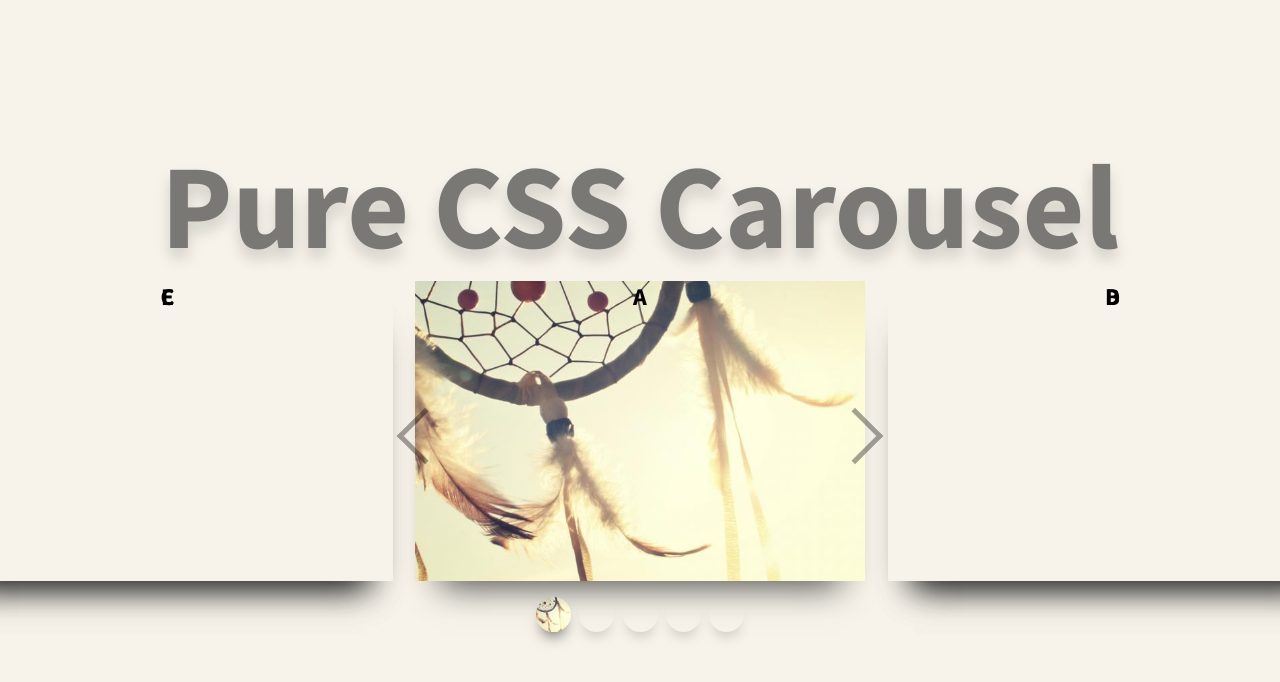
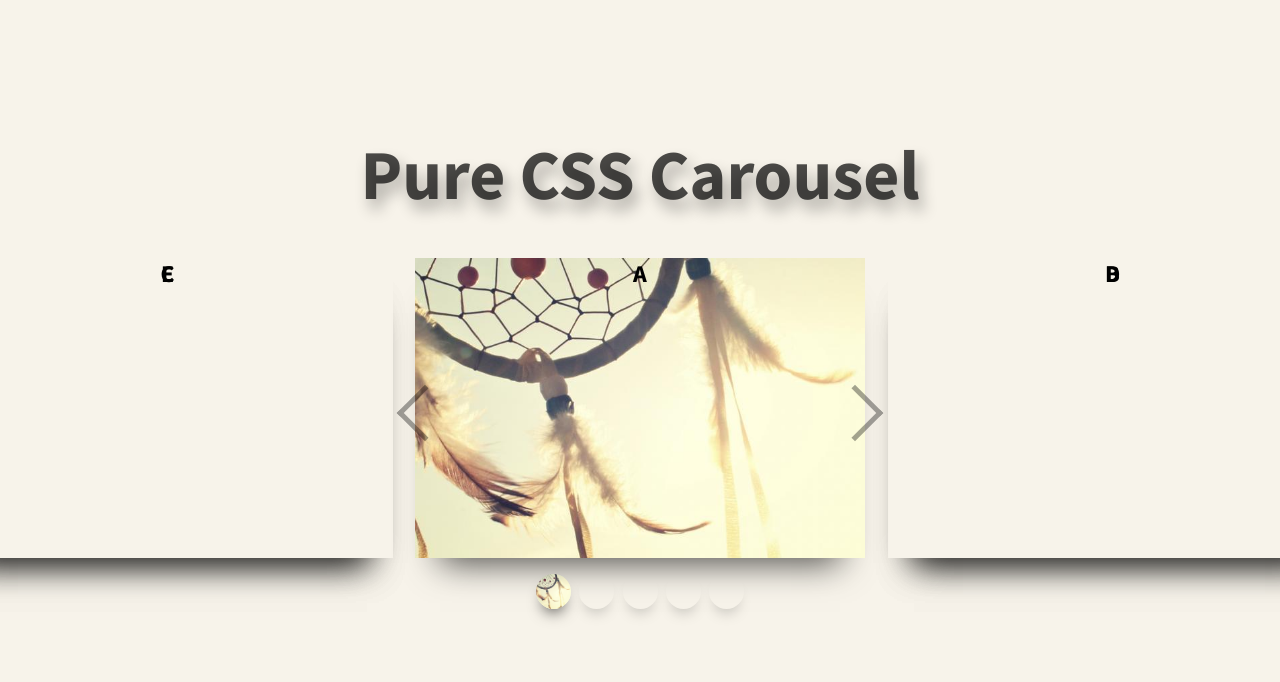
Before and after one commit to halahasz/pure_css_carousel, a plain HTML site: page index.html in a window 1280 px wide. Drawn offline with Linux system fonts and the light colour scheme.

Commit message:
h1 styled

```diff
--- a/style.scss
+++ b/style.scss
@@ -37,13 +37,15 @@ body {
   z-index: 1;
 }
 h1 {
-  font-size: 120px;
+  font-size: 70px;
 //   white-space: nowrap;
 //   padding: 0px 0 80px;
 //   margin-top: -90px;
   text-align: center;
-  opacity: 0.5;
-  text-shadow: 0 10px 15px rgba(0,0,0,.3);
+  margin-bottom: 40px;
+  color: #000000b2;
+  text-shadow: 5px 10px 15px rgba(0,0,0,.3);
+  // -webkit-text-stroke: 1px black;
 //   position: absolute;
 //   left: 50%;
 //   z-index: 1;
```
Also changed, not shown: style.css.
